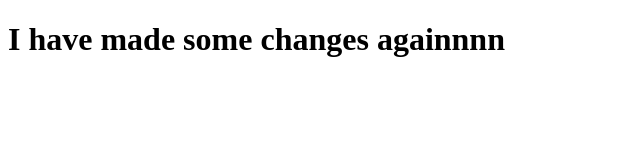
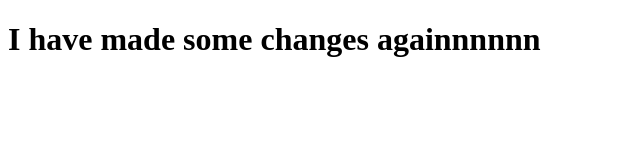
Before and after one commit to Jiths3/Learning_git, a plain HTML site: page index.html in a window 1280 px wide. Shown: the full height of the page, 0-640 px from the left. Drawn offline with Linux system fonts and the light colour scheme.

Commit message:
Fix typo in header text

```diff
--- a/index.html
+++ b/index.html
@@ -4,6 +4,6 @@
     <title>My second Website</title>
 </head>
 <body>
-    <h1>I have made some changes againnnn</h1>
+    <h1>I have made some changes againnnnnn</h1>
 </body>
 </html>
```
